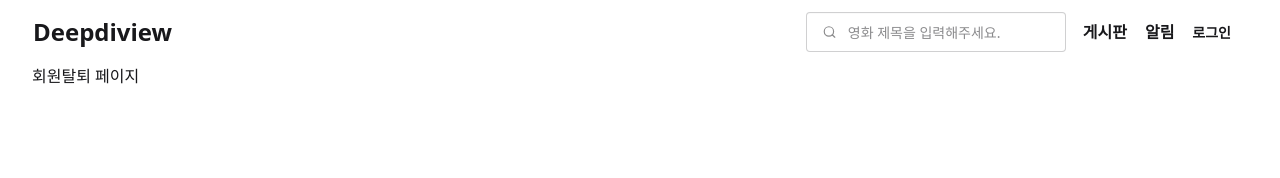
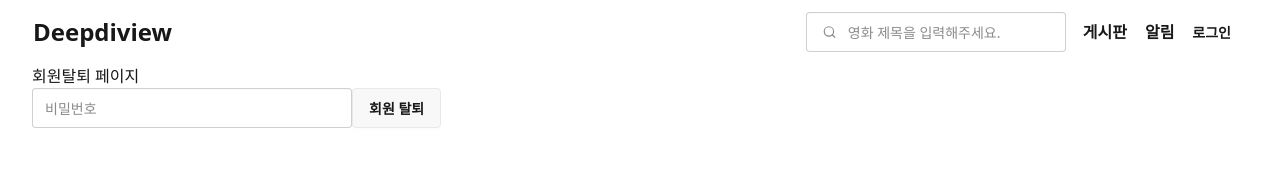
Before and after one commit to Teddy-Suh/deepdiview, a Next.js app: page /profile/settings/delete-account in a window 1280 px wide. Shown: the top 178 px of the page. Built offline with nearby package versions, Linux system fonts and the light colour scheme; no server answers.

Commit message:
✨ Feat: add SettingsDeleteAccountPage

```diff
--- /dev/null
+++ b/src/app/profile/settings/delete-account/DeleteAccountForm.tsx
@@ -0,0 +1,38 @@
+'use client'
+
+import { useActionState, useEffect } from 'react'
+import { deleteMyProfileAction } from './actions'
+import { signOut } from 'next-auth/react'
+
+export default function DeleteAccountForm() {
+  const [state, formAction] = useActionState(deleteMyProfileAction, {
+    message: '',
+  })
+
+  useEffect(() => {
+    if (state.message === 'success') {
+      signOut({ callbackUrl: '/' })
+    }
+  }, [state.message])
+
+  return (
+    <form action={formAction}>
+      <input
+        className='input input-bordered'
+        placeholder='비밀번호'
+        type='password'
+        name='password'
+        required
+      />
+      {state?.message && (
+        <div className='mt-2 text-sm text-red-500'>
+          <p>메세지창</p>
+          <p>{state.message}</p>
+        </div>
+      )}
+      <button className='btn' type='submit'>
+        회원 탈퇴
+      </button>
+    </form>
+  )
+}
--- /dev/null
+++ b/src/app/profile/settings/delete-account/actions.ts
@@ -0,0 +1,52 @@
+'use server'
+
+import { auth } from '@/auth'
+import { deleteMyProfile } from '@/lib/api/user'
+
+export const deleteMyProfileAction = async (
+  state: { message: string } = { message: '' },
+  formData: FormData
+) => {
+  const session = await auth()
+  if (!session) throw new Error('UNAUTHORIZED')
+
+  // TODO: 유효성 검사 (zod)
+  const password = formData.get('password') as string
+
+  try {
+    await deleteMyProfile(session.accessToken, {
+      password,
+    })
+    return { ...state, message: 'success' }
+  } catch (error: unknown) {
+    // TODO: VALIDATION_FAILED 에러 처리 개선 (에러 타입 정의, Zod 연동)
+    // 현재는 validErrors 메시지를 조합해서 단일 message로만 반환
+    if (
+      typeof error === 'object' &&
+      error !== null &&
+      'errorCode' in error &&
+      (error as { errorCode: string }).errorCode === 'VALIDATION_FAILED' &&
+      'validErrors' in error &&
+      typeof (error as { validErrors: unknown }).validErrors === 'object'
+    ) {
+      const messages = Object.values((error as { validErrors: Record<string, string> }).validErrors)
+      const combinedMessage = messages.join('/')
+      return { ...state, message: combinedMessage || '입력값 오류' }
+    }
+
+    if (error instanceof Error) {
+      const errorCode = error.message
+      if (errorCode === 'ONLY_ADMIN_CAN') {
+        return { ...state, message: '관리자 권한 입니다.' }
+      }
+      if (errorCode === 'NOT_VALID_PASSWORD') {
+        return { ...state, message: '비밀번호가 틀립니다.' }
+      }
+    }
+
+    // 코드 오류나 프레임워크 내부 예외 등 완전히 예상치 못한 예외 (ex. NEXT_REDIRECT, CallbackRouteError, ReferenceError 등)
+    console.error(error)
+    // TODO: error.tsx 제대로 구현 후 error도 넘겨주게 변경
+    throw new Error('UNHANDLED_ERROR')
+  }
+}
--- a/src/app/profile/settings/delete-account/page.tsx
+++ b/src/app/profile/settings/delete-account/page.tsx
@@ -1,3 +1,10 @@
-export default function DeleteAccountPage() {
-  return <div>회원탈퇴 페이지</div>
+import DeleteAccountForm from './DeleteAccountForm'
+
+export default function SettingsDeleteAccountPage() {
+  return (
+    <>
+      <h2>회원탈퇴 페이지</h2>
+      <DeleteAccountForm />
+    </>
+  )
 }
```
